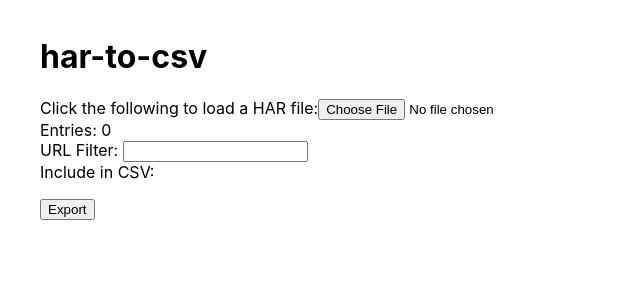
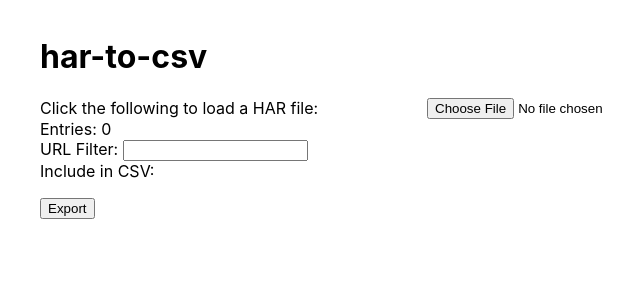
Before and after one commit to DevinKott/har-to-csv, a React (Create React App) app: page / in a window 1280 px wide. Shown: the top 300 px of the page, without its empty margins (280-920 px from the left). Built offline with nearby package versions, Linux system fonts and the light colour scheme.

Commit message:
redo Uploader component

```diff
--- a/src/App.js
+++ b/src/App.js
@@ -1,6 +1,8 @@
 import React, { useState } from 'react';
 import styled from 'styled-components';
 import filesaver from 'file-saver'
+
+import Uploader from './UploaderComponent'
 
 function App() {
     const [obj, setObj] = useState(null);
@@ -54,10 +56,7 @@ function App() {
         <Root>
             <Container>
                 <h1>har-to-csv</h1>
-                <section>
-                    <span>Click the following to load a HAR file:</span>
-                    <input type="file" accept=".har" onChange={uploadFile}/>
-                </section>
+                <Uploader setObj={setObj}/>
                 <section>
                     Entries: {isValid(obj) ? `${obj['log']['entries'].length}` : '0'}
                 </section>
--- /dev/null
+++ b/src/UploaderComponent.js
@@ -0,0 +1,86 @@
+import React from 'react'
+import styled from 'styled-components'
+import isValid from './Utils'
+
+function Uploader(props) {
+    const defaultSetObj = () => {
+        console.error(`Uploader - no setObj function found.`);
+    }
+
+    const setObj = isValid(props.setObj) ? props.setObj : defaultSetObj;
+
+    const uploadFile = (event) => {
+        if (!isValid(event)) {
+            console.error(`uploadFile - event was null/undefined.`);
+            return;
+        }
+
+        if (!isValid(event.target)) {
+            console.error(`uploadFile - event target was null/undefined.`);
+            return;
+        }
+
+        if (!isValid(event.target.files)) {
+            console.error(`uploadFile - event target files was null/undefined.`);
+            return;
+        }
+
+        const files = event.target.files;
+        if (files.length <= 0) {
+            console.error(`uploadFile - no files were uploaded.`);
+            return;
+        }
+
+        const file = files[0];
+        if (!isValid(file)) {
+            console.error(`uploadFile - file is null/undefined.`);
+            return;
+        }
+
+        const fileReader = new FileReader();
+        fileReader.onload = async (reader) => {
+            if (!isValid(reader)) {
+                console.error(`uploadFile - file reader return value was null/undefined.`);
+                return;
+            }
+
+            if (!isValid(reader.target)) {
+                console.error(`uploadFile - fileReader target was null/undefined.`);
+                return;
+            }
+
+            const text = reader.target.result;
+            if (!isValid(text)) {
+                console.error(`uploadFile - text read from file reader is null/undefined.`);
+                return;
+            }
+
+            try {
+                const json = JSON.parse(text);
+                setObj(json);
+            } catch (exception) {
+                console.error(`uploadFile - the string to parse is not valid JSON.`);
+                console.error(exception);
+                return;
+            }
+        }
+
+        fileReader.readAsText(file);
+    }
+
+    return (
+        <Root>
+            <span>Click the following to load a HAR file: </span>
+            <input type="file" accept=".har" onChange={uploadFile}/>
+        </Root>
+    );
+}
+
+const Root = styled.section`
+    display: flex;
+    flex-direction: row;
+
+    justify-content: space-between;
+`
+
+export default Uploader;
--- /dev/null
+++ b/src/Utils.js
@@ -0,0 +1,3 @@
+export default function isValid(obj) {
+    return obj !== null && obj !== undefined;
+}
```
